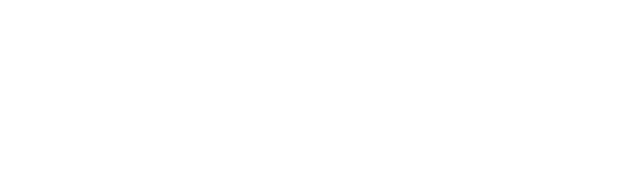
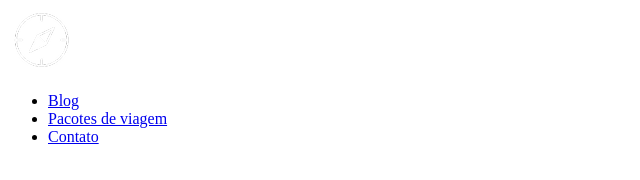
Before and after one commit to Carlosviin/JornadaViagens, a plain HTML site: page index.html in a window 1280 px wide. Shown: the whole page, without its empty margins (0-640 px from the left). Drawn offline with Linux system fonts and the light colour scheme.

Commit message:
cria estrutura do menu

```diff
--- a/index.html
+++ b/index.html
@@ -5,5 +5,35 @@
     <meta name="viewport" content="width=device-width, initial-scale=1.0" />
     <title>Jornada Viagens</title>
   </head>
-  <body></body>
+
+  <body>
+    <header>
+      <a href="index.html" title="voltar para pagina inicial">
+        <img
+          src="img/jornada-Viagens-Logo-branca.png"
+          alt="Bussola do Logo da Jornada Viagens"
+      /></a>
+      <img src="img/menu.png" alt="menu hamburguer" />
+      <nav>
+        <ul>
+          <li>
+            <a href="blog.html" target="_blank" title="acessar blog">Blog</a>
+          </li>
+          <li>
+            <a
+              href="pacotes.html"
+              target="_blank"
+              title="acessar pacotes de viagem"
+              >Pacotes de viagem</a
+            >
+          </li>
+          <li>
+            <a href="contato.html" target="_blank" title="acessar contato"
+              >Contato</a
+            >
+          </li>
+        </ul>
+      </nav>
+    </header>
+  </body>
 </html>
```
Also changed, not shown: img/jornada-Viagens-Logo-branca.png (added), img/jornada-Viagens-Logo-preta.png (added), img/menu.png (added), jornada-viagens-favicon.png (added).
